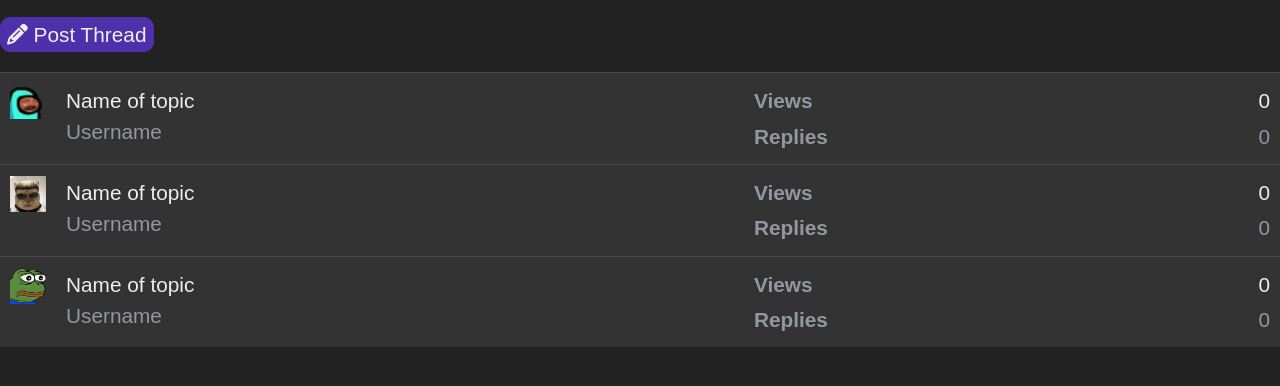
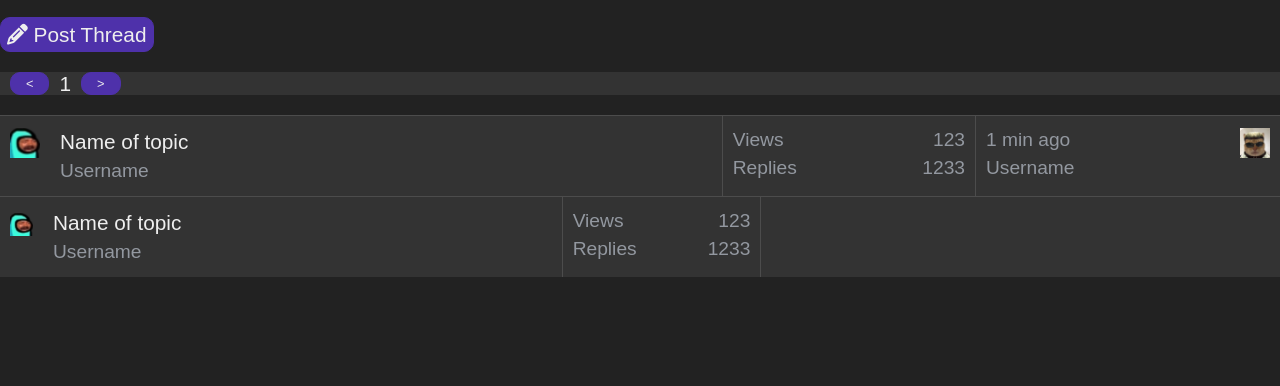
Before and after one commit to Stadani/eshop, a plain HTML site: page html/forum.html in a window 1280 px wide. Shown: the part 64-450 px from the top of the page. Drawn offline with nearby package versions, Linux system fonts and the light colour scheme.

Commit message:
23.10.2023

```diff
--- a/css/forumStyle.css
+++ b/css/forumStyle.css
@@ -7,9 +7,6 @@
     border-collapse: collapse;
     list-style: none;
     padding: 0;
-    /*align-items: center;*/
-    /*margin-left: auto;*/
-    /*margin-right: auto;*/
 }
 .container.bar{
     background-color: #222222;
@@ -21,110 +18,94 @@
     border-radius:10px;
     border:1px solid #4E31AA;
 }
-/*GENERAL*/
+.container.arrow_bar{
+    display: flex;
+    align-items: center;
+    height: 1.4rem;
+}
+.button_arrow {
+    background-color: #4E31AA;
+    color:#EEEEEE;
+    border-radius:10px;
+    border:1px solid #4E31AA;
+    font-size: 0.8rem;
+    padding-right: 15px;
+    padding-left: 15px;
+    margin-left: 10px;
+    margin-right: 10px;
+
+}
+
 .table_item {
-    display: table;
+    display: flex;
+    justify-content: flex-start;
     border-top: 1px solid rgba(255,255,255,0.12);
     list-style: none;
     margin: 0;
     padding: 0;
-    width: 100%;
+    /*width: 100%;*/
 }
 .table_cell{
-    display: table-cell;
+    display: flex;
     padding: 10px 10px;
+    word-wrap: break-word;
 }
-/*ICON*/
+.table_cell_stats {
+    display: flex;
+    flex-direction: column;
+    width: 50%;
+
+}
+.table_cell_stats_right{
+    text-align: right;
+}
+.table_cell_main{
+    width: 800px;
+
+}
+.table_cell_side{
+    width: 300px;
+}
+
+.table_padding{
+    padding-left: 15px;
+    text-align: right;
+}
+
 .table_cell.table_cell_icon {
     width: 56px;
     position: relative;
 }
 
-.table_cell_icon_cont {
-    position: relative;
-}
-/*MAIN*/
-.table_cell.table_cell_title {
-    margin: 0;
-    padding: 0;
-    font-size: 1.4rem;
-    color: #eeeeee;
-}
 .table_cell_info{
     vertical-align: top;
-    font-size: 1.3rem;
+    font-size: 1.2rem;
     color: #9398a0;
 }
-.table_cell_main.table_cell_info{
-    clear: both;
-    display: flex;
-    align-items: center;
+.table_cell_middle {
+    border-left:1px solid rgba(255,255,255,0.12);
+    border-right:1px solid rgba(255,255,255,0.12);
+    min-width: 100px;
+    width: 300px;
 }
-/*MIDDLE*/
-.table_item.table_cell_middle {
-    width: 115px;
-    font-size: 1.3rem;
-    border: 10px solid rgba(255,255,255,0.12);
-    border-left: 100px solid rgba(255,255,255,0.12);
+@media (max-width: 768px) {
+    .table_cell_title {
+        font-size: 1.1rem;
+    }
+    .table_cell_info{
+        font-size: 1rem;
+    }
 }
-.table_row{
-    padding: 0;
-    margin: 0;
-    overflow: hidden;
-    line-height: 1.7;
+@media (max-width: 650px) {
+    .table_cell_side, .table_cell_side.table_cell_icon{
+        display: none;
+    }
+    .table_cell_icon{
+        display: none;
+    }
 }
-/*MIDDLE TABLE*/
-.table_item.table_row {
-    line-height: inherit;
+@media (max-width: 450px) {
+    .table_cell_middle {
+        display: none;
+    }
 }
-.table_row.table_row_just {
-    display: flex;
-    justify-content: space-between;
-}
-dl{
-    display: block;
-    margin-block-start: 1em;
-    margin-block-end: 1em;
-    margin-inline-start: 0px;
-    margin-inline-end: 0px;
-}
-dt {
-    display: block;
-}
-.table_row>dt{
-    padding: 0;
-    margin: 0;
-    color: #9398a0;
-}
-.table_row.table_row_just>dt {
-    float: left;
-    max-width: 100%;
-    margin-right: 10px;
-    flex-shrink: 0;
-}
-dd {
-    display: block;
-    margin-inline-start: 40px;
-}
-.table_row>dd {
-    padding: 0;
-    margin: 0;
-}
-.table_row.table_row_just>dd {
-    float: right;
-    text-align: right;
-    max-width: 100%;
-    overflow: hidden;
-    text-overflow: ellipsis;
-    white-space: nowrap;
-}
-
-@media (max-width: 900px)
-.table_item {
-    vertical-align: top;
-}
-@media (max-width: 900px)
-.table_item.table_cell_middle {
-    width: 115px;
-    font-size: 1.3rem;
-}
--- a/html/forum.html
+++ b/html/forum.html
@@ -56,6 +56,17 @@
     </button>
 </div>
 
+<div class="container arrow_bar">
+    <button class="button_arrow">
+        <
+    </button>
+        1
+    <button class="button_arrow">
+        >
+    </button>
+</div>
+
+<!--TABLE-->
 <div class="container">
     <div class="table_item">
         <div class="table_cell table_cell_icon">
@@ -64,6 +75,7 @@
             </div>
         </div>
         <div class="table_cell table_cell_main">
+            <div>
                 <div class="table_cell_title">
                     Name of topic
                 </div>
@@ -71,24 +83,52 @@
                     Username
                 </div>
             </div>
-        <div class="table_cell table_cell_middle">
-            <dl class="table_row table_row_just">
-                <dt>Views</dt>
-                <dd>0</dd>
-            </dl>
-            <dl class="table_row table_row_just table_cell_info">
-                <dt>Replies</dt>
-                <dd>0</dd>
-            </dl>
+        </div>
+
+        <div class="table_cell table_cell_middle table_cell_info">
+            <div class="table_cell_stats">
+                <div>
+                    Views
+                </div>
+                <div>
+                    Replies
                 </div>
             </div>
-    <div class="table_item">
+            <div class="table_cell_stats table_cell_stats_right">
+                <div>
+                    123
+                </div>
+                <div>
+                    1233
+                </div>
+            </div>
+        </div>
+
+        <div class="table_cell table_cell_side">
+            <div>
+                <div class="table_cell_info">
+                    1 min ago
+                </div>
+                <div class="table_cell_info ">
+                    Username
+                </div>
+            </div>
+        </div>
         <div class="table_cell table_cell_icon">
             <div class="table_cell_icon_cont">
                 <img src="pictures/albertwhisker.png" alt="profile">
             </div>
         </div>
+    </div>
+
+    <div class="table_item">
+        <div class="table_cell table_cell_icon">
+            <div class="table_cell_icon_cont">
+                <img src="pictures/favicon-32x32.png" alt="profile">
+            </div>
+        </div>
         <div class="table_cell table_cell_main">
+            <div>
                 <div class="table_cell_title">
                     Name of topic
                 </div>
@@ -96,44 +136,29 @@
                     Username
                 </div>
             </div>
-        <div class="table_cell table_cell_middle">
-            <dl class="table_row table_row_just">
-                <dt>Views</dt>
-                <dd>0</dd>
-            </dl>
-            <dl class="table_row table_row_just table_cell_info">
-                <dt>Replies</dt>
-                <dd>0</dd>
-            </dl>
+        </div>
+        <div class="table_cell table_cell_middle table_cell_info">
+            <div class="table_cell_stats">
+                <div>
+                    Views
+                </div>
+                <div>
+                    Replies
                 </div>
             </div>
-    <div class="table_item">
-        <div class="table_cell table_cell_icon">
-            <div class="table_cell_icon_cont">
-                <img src="pictures/bruh.png" alt="profile">
+            <div class="table_cell_stats table_cell_stats_right">
+                <div>
+                    123
+                </div>
+                <div>
+                    1233
+                </div>
             </div>
         </div>
         <div class="table_cell table_cell_main">
-            <div class="table_cell_title">
-                Name of topic
-            </div>
-            <div class="table_cell_info">
-                Username
-            </div>
-        </div>
-        <div class="table_cell table_cell_middle">
-            <dl class="table_row table_row_just">
-                <dt>Views</dt>
-                <dd>0</dd>
-            </dl>
-            <dl class="table_row table_row_just table_cell_info">
-                <dt>Replies</dt>
-                <dd>0</dd>
-            </dl>
-        </div>
+
         </div>
 
     </div>
 
-</body>
-</html>
+</div>
```
Lines whose indentation alone changed are shown as unchanged.
